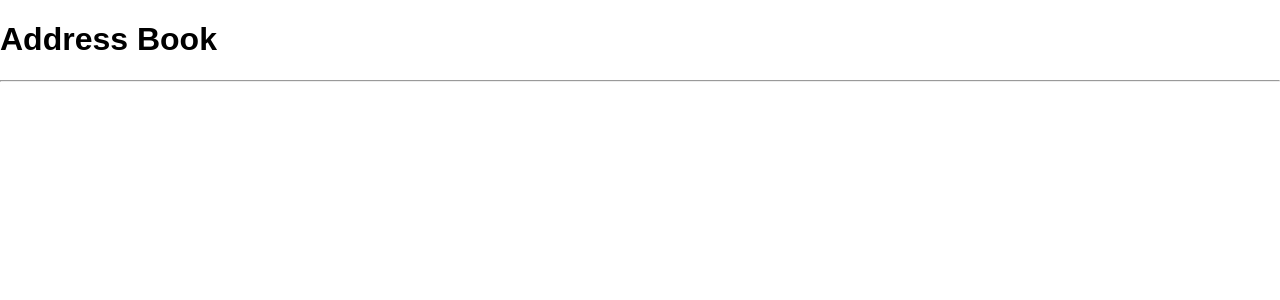
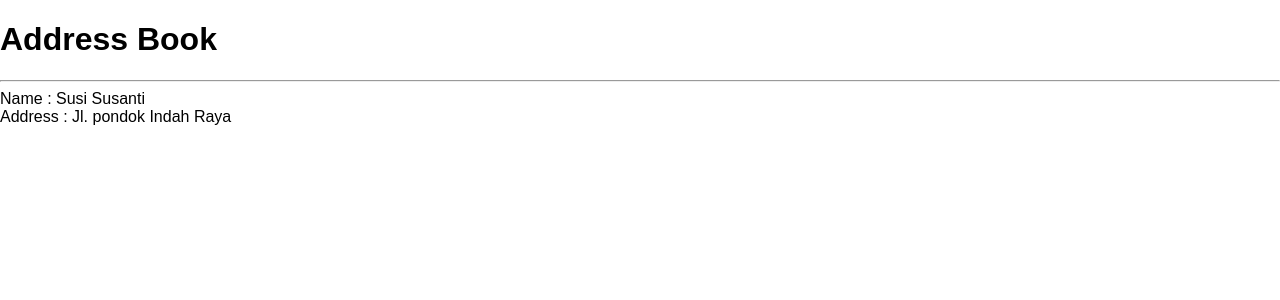
Before and after one commit to dupp21/react-api, a React (Create React App) app: page / in a window 1280 px wide. Shown: the top 300 px of the page. Built offline with nearby package versions, Linux system fonts and the light colour scheme.

Commit message:
add AddressBookDetail Component

```diff
--- /dev/null
+++ b/src/AddressBookDetail.jsx
@@ -0,0 +1,12 @@
+import React from "react";
+
+const AddressBookDetail = props => {
+  return (
+    <div>
+      Name : {props.name} <br />
+      Address : {props.address} <br/> <br/>
+    </div>
+  );
+};
+
+export default AddressBookDetail;
--- a/src/App.js
+++ b/src/App.js
@@ -1,12 +1,13 @@
 import React, { Component } from "react";
 import "./App.css";
 import Header from "./Header";
+import AddressBookDetail from "./AddressBookDetail";
 
 class App extends Component {
   constructor() {
     super();
     this.state = {
-      people : [
+      people: [
         {
           name: "Budi Budiman",
           address: "Jl. Kemang Raya No. 225"
@@ -16,13 +17,14 @@ class App extends Component {
           address: "Jl. Panjang No. 30"
         }
       ]
-    }
+    };
   }
 
   render() {
     return (
       <div>
         <Header />
+        <AddressBookDetail name="Susi Susanti" address="Jl. pondok Indah Raya" />
       </div>
     );
   }
```
